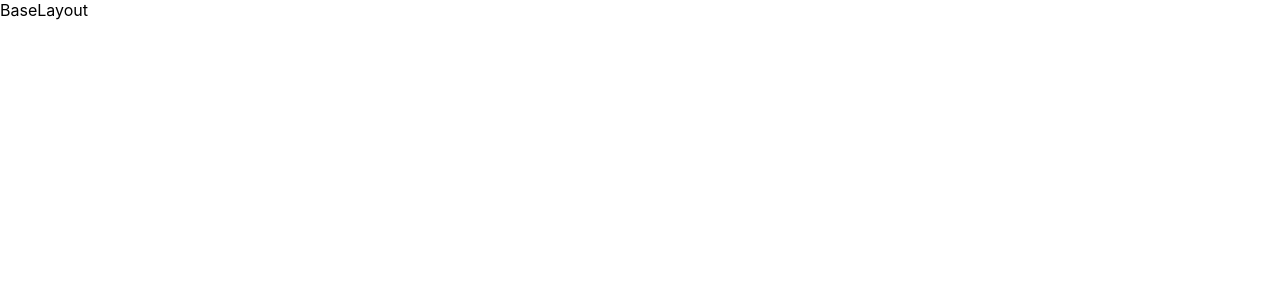
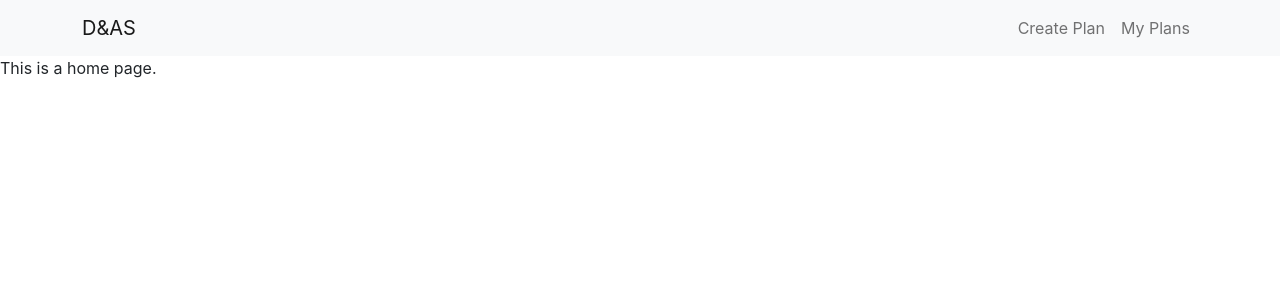
Before and after one commit to msummx/dinner-and-a-show, a React (Create React App) app: page / in a window 1280 px wide. Shown: the top 300 px of the page. Built offline with nearby package versions, Linux system fonts and the light colour scheme.

Commit message:
added bootstrap, navbar, and routes

```diff
--- a/package.json
+++ b/package.json
@@ -6,11 +6,12 @@
     "@testing-library/jest-dom": "^5.16.5",
     "@testing-library/react": "^13.4.0",
     "@testing-library/user-event": "^13.5.0",
+    "bootstrap": "^5.2.2",
     "dotenv": "^16.0.3",
     "react": "^18.2.0",
+    "react-bootstrap": "^2.5.0",
     "react-dom": "^18.2.0",
     "react-redux": "^8.0.5",
-    "react-router": "^6.4.3",
     "react-router-dom": "^6.4.3",
     "react-scripts": "5.0.1",
     "redux": "^4.2.0",
--- a/src/App.js
+++ b/src/App.js
@@ -1,9 +1,10 @@
+import React from "react";
 
-function App() {
+const App = () => {
   return (
-    <div className="App">
-      App
-    </div>
+    <>
+    This is a home page.
+    </>
   );
 }
 
--- /dev/null
+++ b/src/components/CreatePlan.js
@@ -0,0 +1,11 @@
+import React from 'react'
+
+const CreatePlan = () => {
+  return (
+    <>
+    Test
+    </>
+  )
+}
+
+export default CreatePlan
--- /dev/null
+++ b/src/components/MyPlans.js
@@ -0,0 +1,9 @@
+import React from 'react'
+
+const MyPlans = () => {
+  return (
+    <div>MyPlans</div>
+  )
+}
+
+export default MyPlans
--- /dev/null
+++ b/src/components/Navigation.js
@@ -0,0 +1,22 @@
+import React from 'react'
+import Container from 'react-bootstrap/Container'
+import Nav from 'react-bootstrap/Nav'
+import Navbar from 'react-bootstrap/Navbar'
+
+const Navigation = () => {
+  return (
+    <>
+    <Navbar bg="light">
+        <Container>
+            <Navbar.Brand href="/">D&AS</Navbar.Brand>
+            <Nav>
+                <Nav.Link href="/createplan">Create Plan</Nav.Link>
+                <Nav.Link href="/myplans">My Plans</Nav.Link>
+            </Nav>
+        </Container>
+    </Navbar>
+    </>
+  )
+}
+
+export default Navigation
--- a/src/components/layout/BaseLayout.js
+++ b/src/components/layout/BaseLayout.js
@@ -1,8 +1,12 @@
 import React from 'react'
+import Navigation from '../Navigation'
 
-const BaseLayout = () => {
+const BaseLayout = (props) => {
   return (
-    <div>BaseLayout</div>
+    <>
+    <Navigation />
+    {props.children}
+    </>
   )
 }
 
--- a/src/index.js
+++ b/src/index.js
@@ -1,5 +1,6 @@
 import React from 'react';
 import ReactDOM from 'react-dom/client';
+import 'bootstrap/dist/css/bootstrap.min.css';
 import './index.css';
 import App from './App';
 import { legacy_createStore as createStore } from 'redux';
@@ -7,6 +8,8 @@
 import reducer from './reducers/reducer';
 import BaseLayout from './components/layout/BaseLayout';
 import { BrowserRouter as Router, Route, Routes } from 'react-router-dom'
+import CreatePlan from './components/CreatePlan';
+import MyPlans from './components/MyPlans';
 
 const store = (createStore(reducer))
 
@@ -18,6 +21,8 @@
         <BaseLayout>
           <Routes>
             <Route path="/" element={<App />} />
+            <Route path="createplan" element={<CreatePlan />} />
+            <Route path="myplans" element={<MyPlans />} />
           </Routes>
         </BaseLayout>
       </Router>
```
Also changed, not shown: 1 other file (tests, documents, lock files or other folders).
